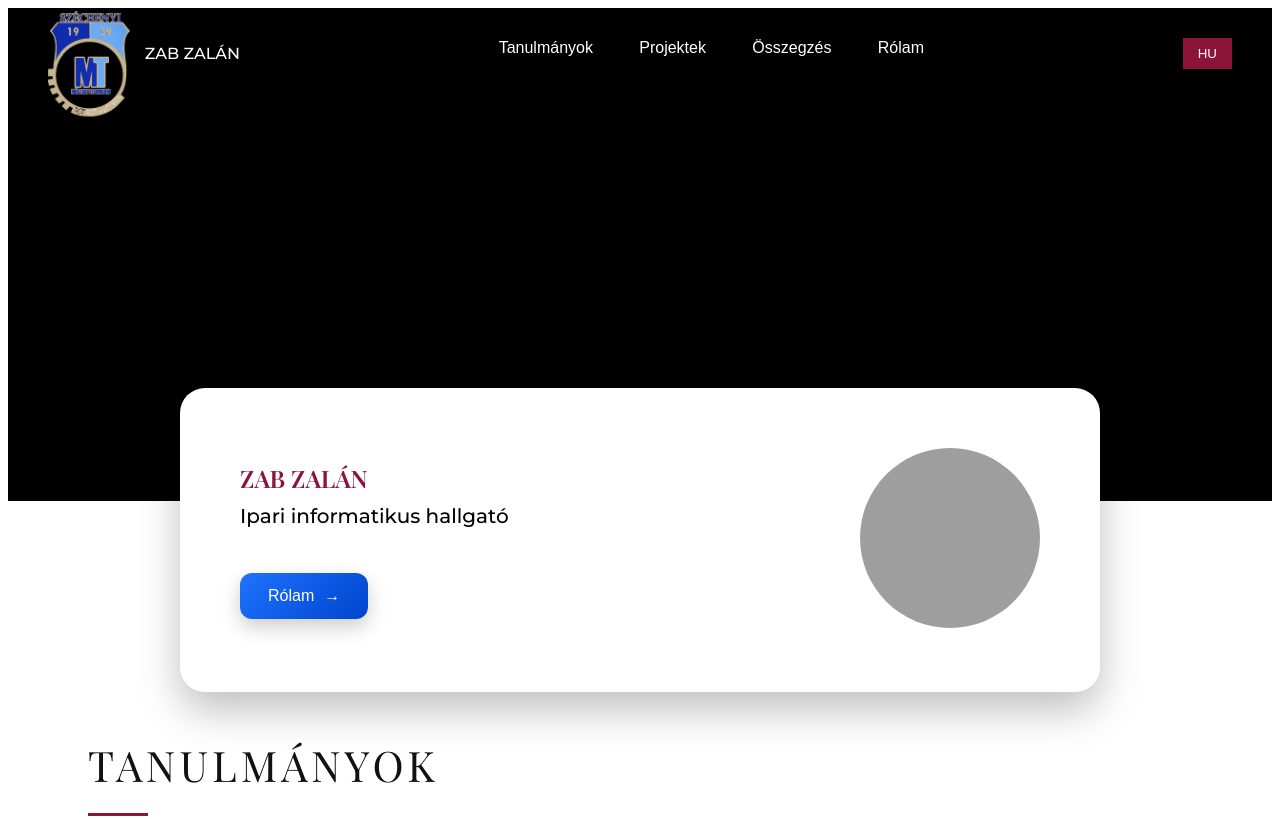
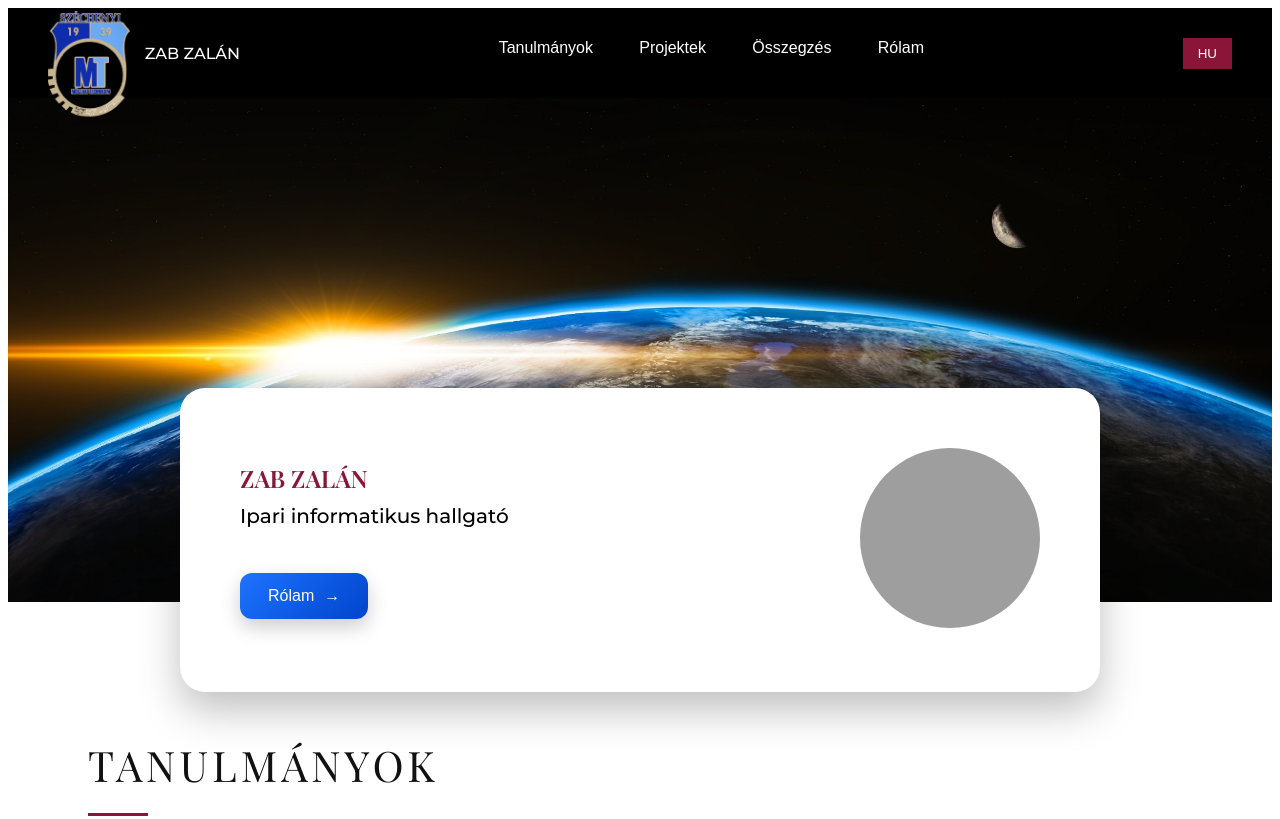
Before and after one commit to zalanzab/Portf-li-, a plain HTML site: page index.html in a window 1280 px wide. Shown: the top 819 px of the page. Drawn offline with nearby package versions, Linux system fonts and the light colour scheme; grey boxes are pictures that could not be loaded.

Commit message:
kilencedik

```diff
--- a/style/style.css
+++ b/style/style.css
@@ -18,6 +18,8 @@ h1, h2, h3 {
 /* Felső fekete navigációs sáv */
 
 header {
+    margin: 0;
+    box-sizing: border-box;
     background-color: black;
     color: white;
     display: flex;
@@ -82,7 +84,8 @@ nav button:hover {
 /* Fekete-fehér átmenetes felső rész */
 
 .hero {
-    background: linear-gradient(to bottom, black 80%, white 20%);
+    margin: 0;
+    background: url('./Photos/earth.jpg') center/cover no-repeat;
     padding: 100px 0;
     display: flex;
     justify-content: center;
@@ -102,6 +105,7 @@ nav button:hover {
     position: relative;
     top: 190px;
     box-shadow: 0px 18px 40px rgba(0,0,0,0.25);
+    z-index: 1;
 }
 
 .card:hover {
@@ -572,6 +576,7 @@ nav button:hover {
     .content {
         padding: 60px 15px;
     }
+
     .dropdown-content {
         display: none;
     }
```
Also changed, not shown: index.html (+2 -3 lines), style/Photos/LA.jpg (deleted), style/Photos/LA1.jpg (deleted), style/Photos/earth.jpg (added).
